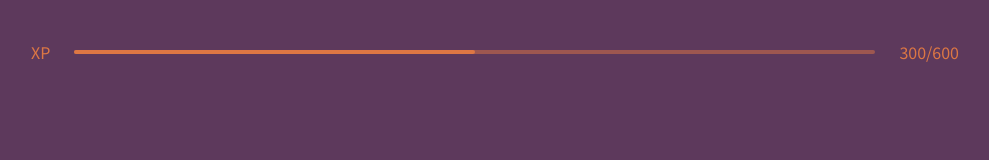
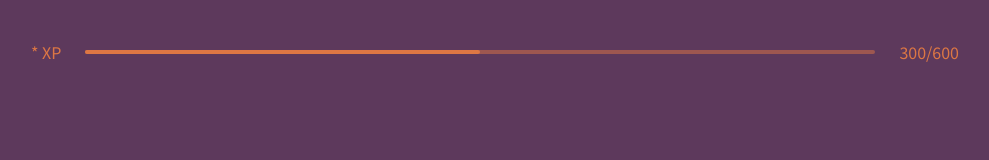
Before and after one commit to 3salles/focuson, a React (Create React App) app: page / in a window 1280 px wide. Shown: the top 160 px of the page, without its empty margins (145-1134 px from the left). Built offline with nearby package versions, Linux system fonts and the light colour scheme.

Commit message:
🚧 chore: Update experience bar.

```diff
--- a/src/components/ExperienceBar.tsx
+++ b/src/components/ExperienceBar.tsx
@@ -1,7 +1,7 @@
 export function ExperienceBar() {
   return (
     <div className="experience-bar">
-      <span>XP</span>
+      <span>* XP</span>
       <div>
         <div style={{ width: '50%'}} />
       </div>
--- a/src/styles/global.css
+++ b/src/styles/global.css
@@ -45,6 +45,8 @@ a {
 .experience-bar span {
   font-size: 1rem;
   color: var(--orange);
+  display: flex;
+  flex-direction: column;
 }
 
 .experience-bar > div{
@@ -64,7 +66,6 @@ a {
 
 
 
-
 @media(max-width: 1080px){
   html {
     font-size: 93.75%;
```
